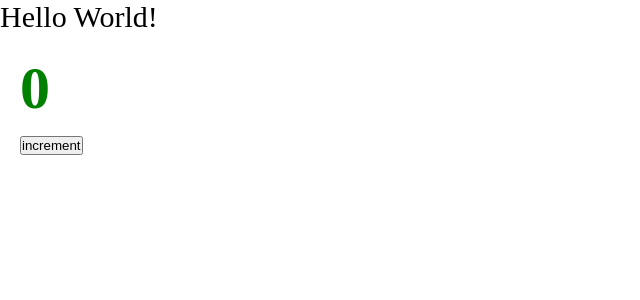
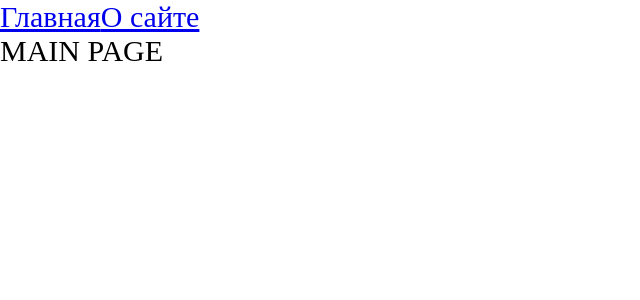
Before and after one commit to Steinaver/frontend-core, a React app: page / in a window 1280 px wide. Shown: the top 300 px of the page, without its empty margins (0-640 px from the left). Built offline with nearby package versions, Linux system fonts and the light colour scheme.

Commit message:
add routing & code splitting

```diff
--- a/package.json
+++ b/package.json
@@ -15,6 +15,7 @@
     "@types/node": "^17.0.21",
     "@types/react": "^17.0.39",
     "@types/react-dom": "^17.0.11",
+    "@types/react-router-dom": "^5.3.3",
     "@types/webpack": "^5.28.0",
     "@types/webpack-dev-server": "^4.7.2",
     "css-loader": "^6.6.0",
@@ -32,6 +33,7 @@
   },
   "dependencies": {
     "react": "^17.0.2",
-    "react-dom": "^17.0.2"
+    "react-dom": "^17.0.2",
+    "react-router-dom": "^6.2.1"
   }
 }
--- a/src/App.tsx
+++ b/src/App.tsx
@@ -1,12 +1,20 @@
-import React from "react"
-import { Counter } from "./components/Counter";
+import { Link, Route, Routes } from "react-router-dom";
 import './index.scss';
+import { AboutPageAsync } from "./pages/AboutPage/AboutPage.async";
+import { MainPageAsync } from "./pages/MainPage/MainPage.async";
+import { Suspense } from "react";
 
 const App = () => {
     return (
         <div className="app">
-            Hello World!
-            <Counter />
+            <Link to={'/'}>Главная</Link>
+            <Link to={'/about'}>О сайте</Link>
+            <Suspense fallback={<div>Loading...</div>}>
+                <Routes>
+                    <Route path={'/about'} element={<AboutPageAsync />} />
+                    <Route path={'/'} element={<MainPageAsync />} />
+                </Routes>
+            </Suspense>
         </div>
     )
 };
--- a/src/index.tsx
+++ b/src/index.tsx
@@ -1,7 +1,10 @@
 import { render } from "react-dom";
 import App from "./App";
+import { BrowserRouter } from "react-router-dom";
 
 render(
-    <App />,
+    <BrowserRouter>
+        <App />
+    </BrowserRouter>,
     document.getElementById('root')
 )
--- /dev/null
+++ b/src/pages/AboutPage/AboutPage.async.tsx
@@ -0,0 +1,7 @@
+import { lazy } from 'react';
+
+export const AboutPageAsync = lazy(() => new Promise(resolve => {
+    //@ts-ignore
+    // test loading
+    setTimeout(() => resolve(import('./AboutPage')), 1500)
+}));
--- /dev/null
+++ b/src/pages/AboutPage/AboutPage.tsx
@@ -0,0 +1,11 @@
+import React from "react"
+
+const AboutPage = () => {
+    return (
+        <div>
+            ABOUT PAGE
+        </div>
+    )
+};
+
+export default AboutPage;
--- /dev/null
+++ b/src/pages/MainPage/MainPage.async.tsx
@@ -0,0 +1,7 @@
+import { lazy } from 'react';
+
+export const MainPageAsync = lazy(() => new Promise(resolve => {
+    //@ts-ignore
+    // test loading
+    setTimeout(() => resolve(import('./MainPage')), 1500)
+}));
--- /dev/null
+++ b/src/pages/MainPage/MainPage.tsx
@@ -0,0 +1,11 @@
+import React from "react"
+
+const MainPage = () => {
+    return (
+        <div>
+            MAIN PAGE
+        </div>
+    )
+};
+
+export default MainPage;
```
Also changed, not shown: 2 other files (tests, documents, lock files or other folders).
